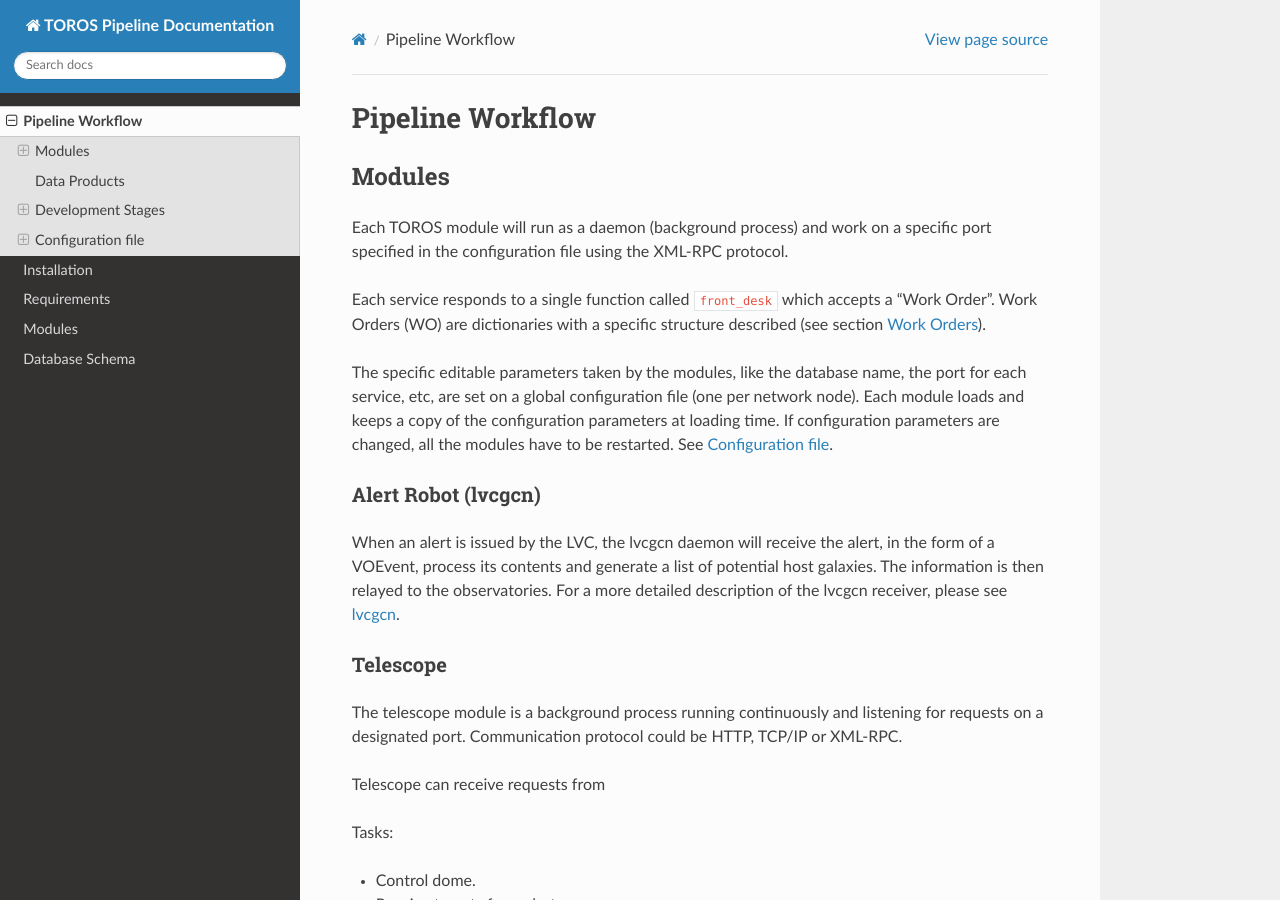
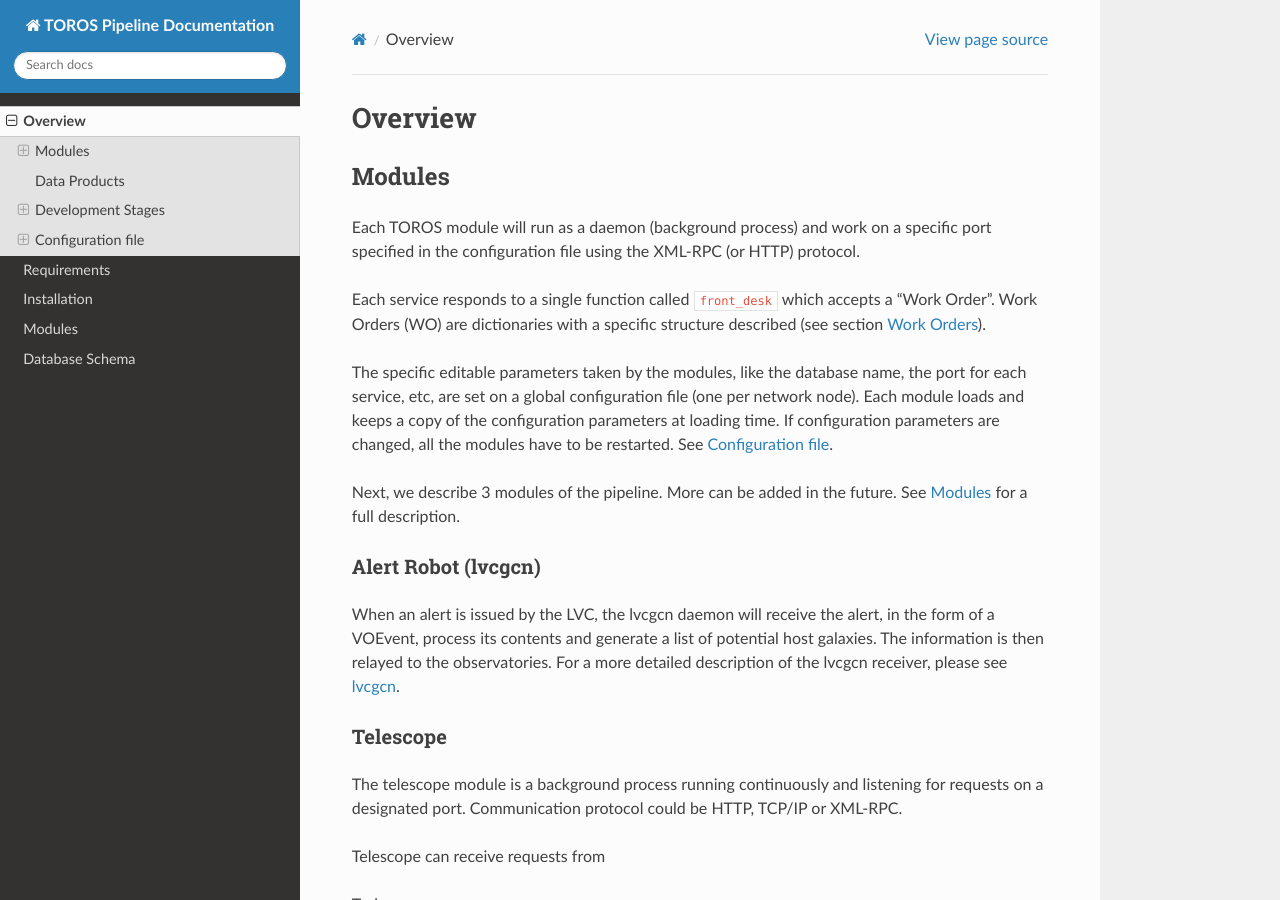
Before and after one commit to toros-astro/pipeline-docs, a Sphinx documentation site: the page built from source/overview.rst, in a window 1280 px wide and 900 px high. Built offline with Sphinx 7.4.7 and the Read the Docs theme 2.0.0, drawn with Linux system fonts in a browser that asks for light colours.

Commit message:
Minor edits

```diff
--- a/source/index.rst
+++ b/source/index.rst
@@ -6,9 +6,9 @@
 .. toctree::
    :hidden:
 
-   workflow
+   overview
+   requirements
    installation
-   requirements
    modules
    orm
 
--- a/source/workflow.rst
+++ b/source/overview.rst
@@ -1,11 +1,11 @@
-Pipeline Workflow
-=================
+Overview
+========
 
 Modules
 -------
 
 Each TOROS module will run as a daemon (background process)
-and work on a specific port specified in the configuration file using the XML-RPC protocol.
+and work on a specific port specified in the configuration file using the XML-RPC (or HTTP) protocol.
 
 Each service responds to a single function called ``front_desk`` which accepts a "Work Order".
 Work Orders (WO) are dictionaries with a specific structure described (see section :ref:`wo`).
@@ -15,6 +15,9 @@
 Each module loads and keeps a copy of the configuration parameters at loading time.
 If configuration parameters are changed, all the modules have to be restarted.
 See :ref:`conf`.
+
+Next, we describe 3 modules of the pipeline. More can be added in the future.
+See :ref:`modules` for a full description.
 
 Alert Robot (lvcgcn)
 ^^^^^^^^^^^^^^^^^^^^
```
